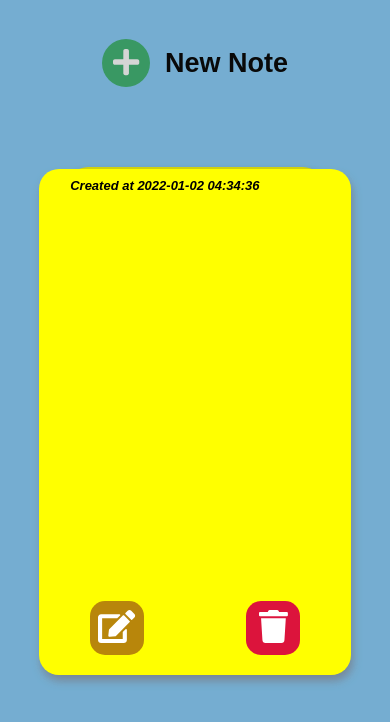
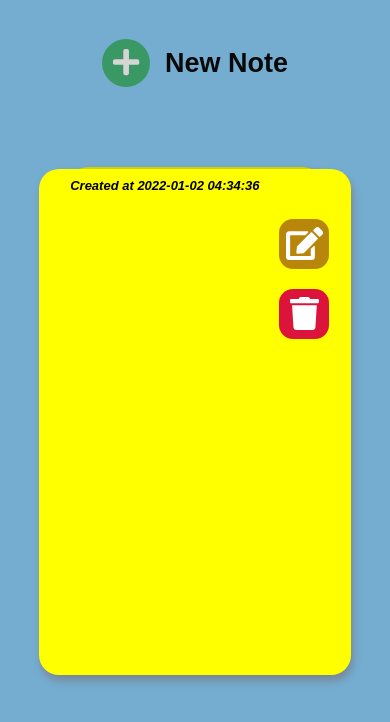
Before and after one commit to renancvalladao/notes-app, a React (Create React App) app: page / in a window 390 px wide. Both pictures are taken after a click on the button 125 px from the left and 63 px from the top of the page. Shown: the top 722 px of the page. Built offline with nearby package versions, Linux system fonts and the light colour scheme.

Commit message:
New mobile layout

```diff
--- a/src/App.css
+++ b/src/App.css
@@ -10,7 +10,8 @@ body {
 }
 
 .app {
-    margin: 88px;
+    margin-top: 88px;
+    margin-left: 88px;
 }
 
 .new-note {
--- a/src/components/NoteModal.css
+++ b/src/components/NoteModal.css
@@ -124,21 +124,26 @@
         margin-top: 3%;
     }
 
+    .note-modal-text {
+        width: 60%;
+        height: 85%;
+        margin-left: 10%;
+    }
+
+    .note-modal-input {
+        width: 60%;
+        height: 85%;
+        margin-left: 10%;
+    }
+
     .note-modal-buttons {
-        flex-direction: row;
-        align-items: flex-end;
-        justify-content: space-around;
-        width: 100%;
-        height: 100%;
-        /* margin-top: 70%; */
-        margin-left: 0;
+        margin-left: 80%;
     }
 
     .note-modal-buttons button {
-        border-radius: 15px;
-        height: 54px;
-        width: 54px;
+        border-radius: 14px;
+        height: 50px;
+        width: 50px;
         font-size: 33px;
-        border: none;
     }
 }
```
